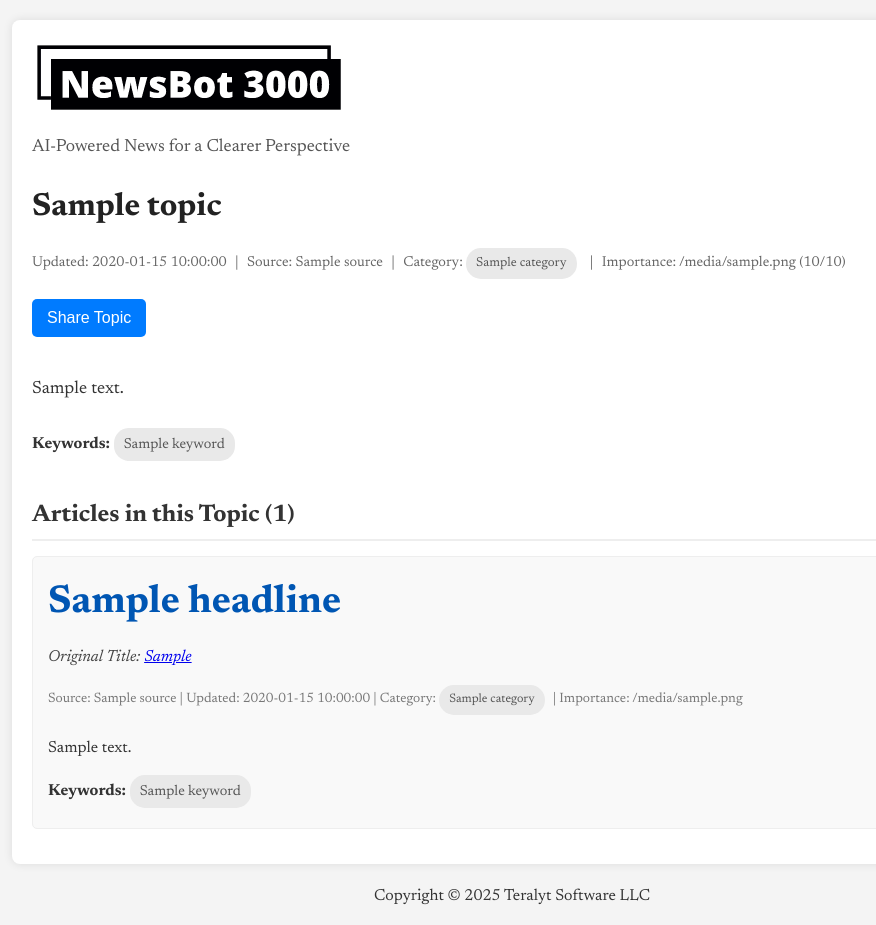
After one commit to regnull/nb3000, a Flask app: template web/templates/topic_detail.html in a window 1280 px wide. The commit adds this page. Shown: the whole page, without its empty margins (128-1004 px from the left). Run offline with Flask 3, Linux system fonts and the light colour scheme; the template is opened without the code that fills it: most values are stand-ins (such as "Sample title", 1, 10 or a date in 2020).

```diff
--- /dev/null
+++ b/web/templates/topic_detail.html
@@ -0,0 +1,135 @@
+<!DOCTYPE html>
+<html lang="en" prefix="og: https://ogp.me/ns#">
+<head>
+    <meta charset="UTF-8" />
+    <meta name="viewport" content="width=device-width, initial-scale=1.0" />
+    <link rel="preconnect" href="https://fonts.googleapis.com" />
+    <link rel="preconnect" href="https://fonts.gstatic.com" crossorigin />
+    <link href="https://fonts.googleapis.com/css2?family=Newsreader:ital,opsz,wght@0,6..72,200..800;1,6..72,200..800&display=swap" rel="stylesheet" />
+    <title>{{ topic.title }} - Topic</title>
+    <meta property="og:title" content="{{ topic.title | truncate(100) }}" />
+    <meta property="og:type" content="article" /> {# Treat topic page like an article for sharing #}
+    <meta property="og:description" content="{{ topic.summary_text | truncate(200) }}" />
+    <meta property="og:url" content="{{ url_for('display_topic_detail', topic_id=topic._id, _external=True) }}" />
+    <meta property="og:image" content="{{ url_for('static', filename='nb3000.jpg', _external=True) }}" />
+    <meta name="twitter:card" content="summary_large_image">
+    <meta name="twitter:site" content="@UnfuckedNews"> {# Assuming same Twitter handle #}
+    <meta name="twitter:title" content="{{ topic.title | truncate(100) }}">
+    <meta name="twitter:description" content="{{ topic.summary_text | truncate(200) }}">
+    <meta name="twitter:image" content="{{ url_for('static', filename='nb3000.jpg', _external=True) }}">
+
+    <link rel="stylesheet" href="{{ url_for('static', filename='styles.css') }}" />
+    <link rel="shortcut icon" href="{{ url_for('static', filename='favicon.ico') }}">
+    <script async src="https://pagead2.googlesyndication.com/pagead/js/adsbygoogle.js?client=ca-pub-2765634069655730"
+      crossorigin="anonymous"></script>
+    <style>
+        /* Re-include styles from topics.html that might be needed if not in main styles.css */
+        body { font-family: 'Newsreader', serif; margin:0; padding:0; background-color:#f4f4f4; color:#333; }
+        .container { width: 80%; max-width: 960px; margin: 20px auto; padding: 20px; background-color: #fff; box-shadow: 0 0 10px rgba(0,0,0,0.1); border-radius: 8px; }
+        .logo-link img { display: block; margin-bottom: 5px; }
+        .tagline { font-size: 1.1em; margin-bottom: 20px; color: #555; }
+        .topic-main-title { font-size: 2em; font-weight: bold; margin-bottom: 10px; color: #222; }
+        .topic-metadata { font-size: 0.9em; color: #666; margin-bottom: 15px; }
+        .topic-metadata span:not(:last-child):after { content: " | "; margin: 0 5px; }
+        .topic-summary { font-size: 1.1em; line-height: 1.6; margin-bottom: 20px; text-align:justify;}
+        .share-button { background-color: #007bff; color: white; padding: 10px 15px; border: none; border-radius: 5px; cursor: pointer; font-size: 1em; margin-bottom:20px; }
+        .share-button:hover { background-color: #0056b3; }
+        .keywords-section { margin-bottom: 20px; }
+        .keyword-bubble { display: inline-block; background-color: #e9e9e9; border-radius: 15px; padding: 5px 10px; font-size: 0.9em; color: #555; margin-right: 5px; margin-bottom: 5px; text-decoration: none; }
+        .keyword-bubble:hover { background-color: #d0d0d0; }
+        .articles-section-title { font-size: 1.5em; font-weight: bold; margin-top: 30px; margin-bottom: 15px; border-bottom: 2px solid #eee; padding-bottom: 5px; }
+        .article-item-detailed { background-color: #f9f9f9; border: 1px solid #eee; border-radius: 5px; padding: 15px; margin-bottom: 15px; }
+        .article-item-detailed .headline a { font-size: 1.3em; font-weight: bold; color: #0056b3; text-decoration: none; }
+        .article-item-detailed .headline a:hover { text-decoration: underline; }
+        .article-item-detailed .alt-headline { font-size: 1em; color: #444; margin-top:3px; }
+        .article-item-detailed .meta { font-size: 0.85em; color: #777; margin-top: 8px; margin-bottom: 8px; }
+        .article-item-detailed .summary { font-size: 1em; line-height: 1.5; margin-bottom: 10px; }
+        .article-item-detailed .keywords { margin-top: 10px; }
+        /* .footer { text-align: center; margin-top: 30px; padding: 20px; background-color: #333; color: #fff; font-size:0.9em; } */ /* Footer class removed */
+    </style>
+</head>
+<body>
+    <div class="container">
+        <a href="{{ url_for('display_news') }}" class="logo-link"><img src="{{ url_for('static', filename='nb3000.png') }}" width="314" height="75" alt="NewsBot 3000 Logo"/></a>
+        <p class="tagline">AI-Powered News for a Clearer Perspective</p>
+
+        <h1 class="topic-main-title">{{ topic.title }}</h1>
+        <div class="topic-metadata">
+            <span>Updated: {{ topic.updated }}</span>
+            {% if topic.source and topic.source.lower() != 'multiple' %}<span>Source: {{ topic.source }}</span>{% endif %}
+            <span>Category: <a href="{{ url_for('display_category', category=topic.category.split('/')[0], subcategory=topic.category.split('/')[1:]|join('/') if '/' in topic.category else None) }}" class="keyword-bubble">{{ topic.category }}</a></span>
+            <span>Importance: {{ topic.importance_icons if topic.importance_score > 0 else 'N/A' }} ({{ topic.importance_score }}/10)</span>
+        </div>
+
+        <button class="share-button" id="shareBtnTopic">Share Topic</button>
+
+        <p class="topic-summary">{{ topic.summary_text }}</p>
+
+        {% if topic.keywords %}
+        <div class="keywords-section">
+            <strong>Keywords:</strong>
+            {% for keyword in topic.keywords %}
+            <a href="{{ url_for('display_keyword', keyword=keyword) }}" class="keyword-bubble">{{ keyword }}</a>
+            {% endfor %}
+        </div>
+        {% endif %}
+
+        {% if topic.articles %}
+        <h2 class="articles-section-title">Articles in this Topic ({{ topic.article_count }})</h2>
+        <div>
+            {% for article in topic.articles %}
+            <div class="article-item-detailed">
+                <h3 class="headline">
+                    <a href="{{ url_for('display_story', story_id=article._id) }}">{{ article.headline }}</a>
+                </h3>
+                {% if article.alt_headline and article.alt_headline != article.headline %}
+                    <p class="alt-headline">Original Title: <a href="{{ article.link }}" target="_blank" rel="noopener noreferrer">{{ article.alt_headline }}</a></p>
+                {% endif %}
+                <p class="meta">
+                    <span>Source: {{ article.source }}</span> |
+                    <span>Updated: {{ article.updated }}</span> |
+                    <span>Category: <a href="{{ url_for('display_category', category=article.category.split('/')[0], subcategory=article.category.split('/')[1:]|join('/') if '/' in article.category else None) }}" class="keyword-bubble">{{ article.category }}</a></span> |
+                    <span>Importance: {{ article.importance_icons if article.importance_score > 0 else 'N/A' }}</span>
+                </p>
+                <p class="summary">{{ article.summary_text }}</p>
+                {% if article.keywords %}
+                <div class="keywords">
+                    <strong>Keywords:</strong>
+                    {% for keyword in article.keywords %}
+                    <a href="{{ url_for('display_keyword', keyword=keyword) }}" class="keyword-bubble">{{ keyword }}</a>
+                    {% endfor %}
+                </div>
+                {% endif %}
+            </div>
+            {% endfor %}
+        </div>
+        {% endif %}
+    </div>
+
+    <script>
+      const shareButtonTopic = document.getElementById("shareBtnTopic");
+      if (shareButtonTopic) {
+          shareButtonTopic.addEventListener("click", async () => {
+            if (navigator.share) {
+              try {
+                await navigator.share({
+                  title: "{{ topic.title | truncate(100) }}",
+                  text: "{{ topic.summary_text | truncate(200) }}",
+                  url: window.location.href,
+                });
+                console.log("Topic shared successfully");
+              } catch (err) {
+                console.error("Error sharing topic:", err);
+              }
+            } else {
+              alert("Web Share API is not supported in this browser. You can manually copy the URL.");
+            }
+          });
+      }
+    </script>
+    {# Assuming standard jQuery/Popper/Bootstrap are not strictly needed if not used by share or basic layout #}
+</body>
+<footer>
+    <p style="text-align: center;">Copyright &copy; {{ current_year }} Teralyt Software LLC</p>
+</footer>
+</html>
```
Also changed, not shown: web/flask_app.py (+65 -50 lines), web/templates/topics.html (+10 -7 lines).
